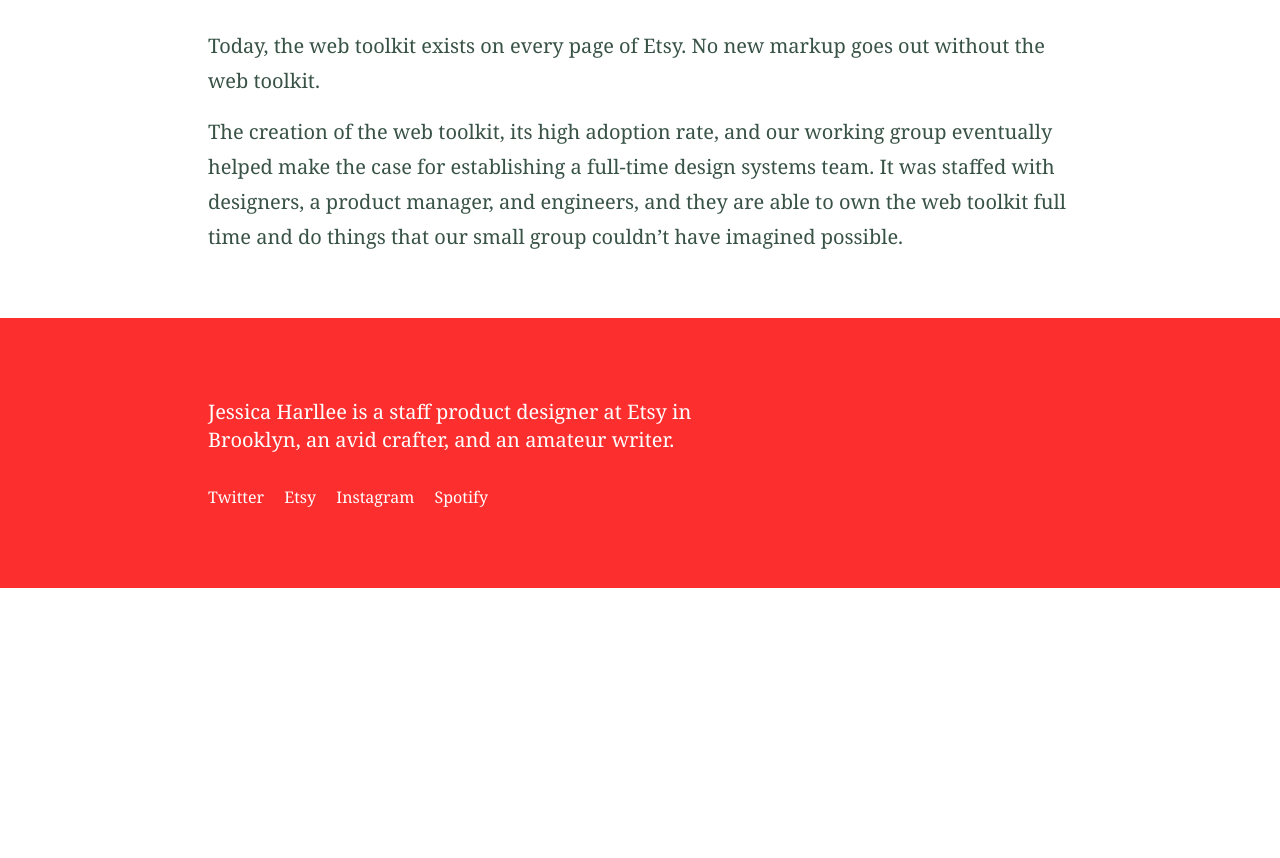
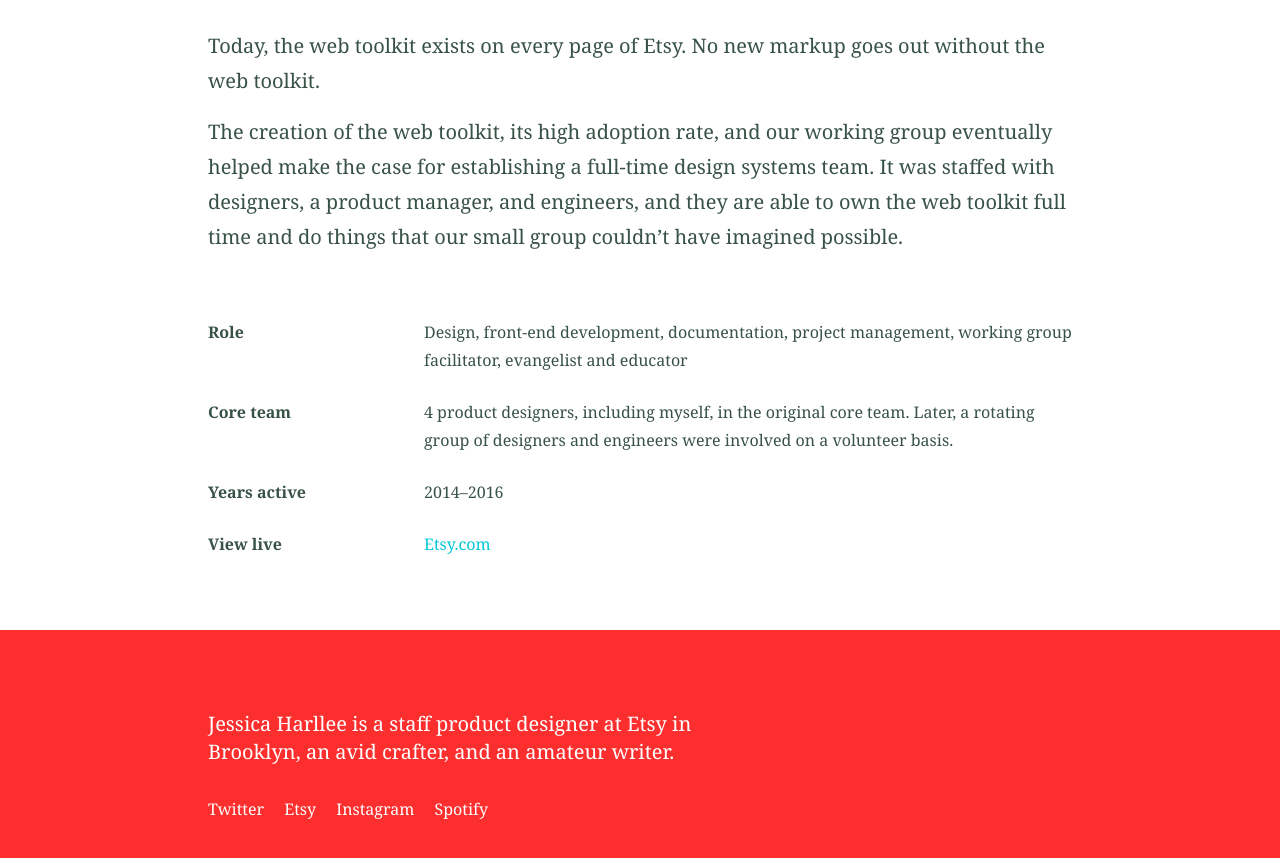
Before and after one commit to harllee/jessicaharllee.com, a Jekyll site: the page built from _work/etsy-web-toolkit.markdown, in a window 1280 px wide and 900 px high, scrolled down 6464 px. Shown: the top 858 px of the window. Built offline with Jekyll 4.4.1, drawn with Linux system fonts in a browser that asks for light colours; before the commit the page ends 7052 px from its top, so only the background shows below that; some of the changed text lies outside the part shown.

Commit message:
Updated Etsy Web Toolkit

```diff
--- a/_work/etsy-web-toolkit.markdown
+++ b/_work/etsy-web-toolkit.markdown
@@ -24,7 +24,7 @@
 
 Because this work all happened on the side, I also acted in a number of other capacities, including project manager and working group facilitator.
 
-## How we did it
+## How we created the web toolkit
 
 The original CSS framework, or toolkit (as we called it), was developed alongside the development of the listings manager. As we found new UI elements that we needed, such as dropdowns, overlays, and form fields, we designed those elements, wrote and reviewed the CSS, drafted documentation, and then submitted a PR to the group to add it to the toolkit. This meant that our framework grew with and reflected the needs of the product.
 [You can read more about the development of the listings manager here](https://codeascraft.com/2015/02/05/rebuilding-the-foundation-of-etsy-seller-tools/).
@@ -53,7 +53,7 @@
 
 The majority of the web toolkit's success and adoption came from  our ability to navigate Etsy's internal structures and the strong relationships that our group of designers had. But there were also __technical solutions__ that accounted for its success. We worked with our front-end engineering team to create a version of the toolkit that was scoped behind a parent class so that you could use web toolkit classes on a page primarily built with our old CSS and the styles wouldn't collide. Even though a main selling point of the web toolkit was that it was responsive, we also created a version of it that was fixed-width. Most of Etsy's pages at the time were not responsive, so if it was going to gain traction it also needed to work on our fixed-width pages. And finally, we spent a lot of time updating all of the old, page-specific CSS that existed across our core experience to look like the web toolkit so teams could use the web toolkit on an older page without it looking too out of place.
 
-## How we maintained it
+## How we maintained the web toolkit
 
 Eventually, so many teams across Etsy were using the web toolkit that we needed a maintenance process. This was a very good problem to have!
 
@@ -67,7 +67,7 @@
 
 You can [read more about how I ran the web toolkit working group here](https://medium.com/etsy-design/crafting-an-effective-working-group-da77bded3aaf).
 
-## How we know it was successful
+## How we know we were successful
 
 Looking back four years later, I can say with confidence that the web toolkit has had a profound and lasting impact on the way that designers and engineers build features at Etsy.
 
@@ -81,3 +81,31 @@
 Today, the web toolkit exists on every page of Etsy. No new markup goes out without the web toolkit.
 
 The creation of the web toolkit, its high adoption rate, and our working group eventually helped make the case for establishing a full-time design systems team. It was staffed with designers, a product manager, and engineers, and they are able to own the web toolkit full time and do things that our small group couldn't have imagined possible.
+
+
+<div class="col-group text-small mt-sm-4 mb-sm-4">
+	<div class="col col-sm-12 col-md-3">
+		<p class="bold mb-sm-0 mb-md-1">Role</p>
+	</div>
+	<div class="col col-sm-12 col-md-9">
+		<p class="mb-sm-1">Design, front-end development, documentation, project management, working group facilitator, evangelist and educator</p>
+	</div>
+	<div class="col col-sm-12 col-md-3">
+		<p class="bold mb-sm-0 mb-md-1">Core team</p>
+	</div>
+	<div class="col col-sm-12 col-md-9">
+		<p class="mb-sm-1">4 product designers, including myself, in the original core team. Later, a rotating group of designers and engineers were involved on a volunteer basis.</p>
+	</div>
+	<div class="col col-sm-12 col-md-3">
+		<p class="bold mb-sm-0 mb-md-1">Years active</p>
+	</div>
+	<div class="col col-sm-12 col-md-9">
+		<p class="mb-sm-1">2014–2016</p>
+	</div>
+	<div class="col col-sm-12 col-md-3">
+		<p class="bold mb-sm-0 mb-md-1">View live</p>
+	</div>
+	<div class="col col-sm-12 col-md-9">
+		<p class="mb-sm-1"><a href="http://etsy.com">Etsy.com</a></p>
+	</div>
+</div>
```
